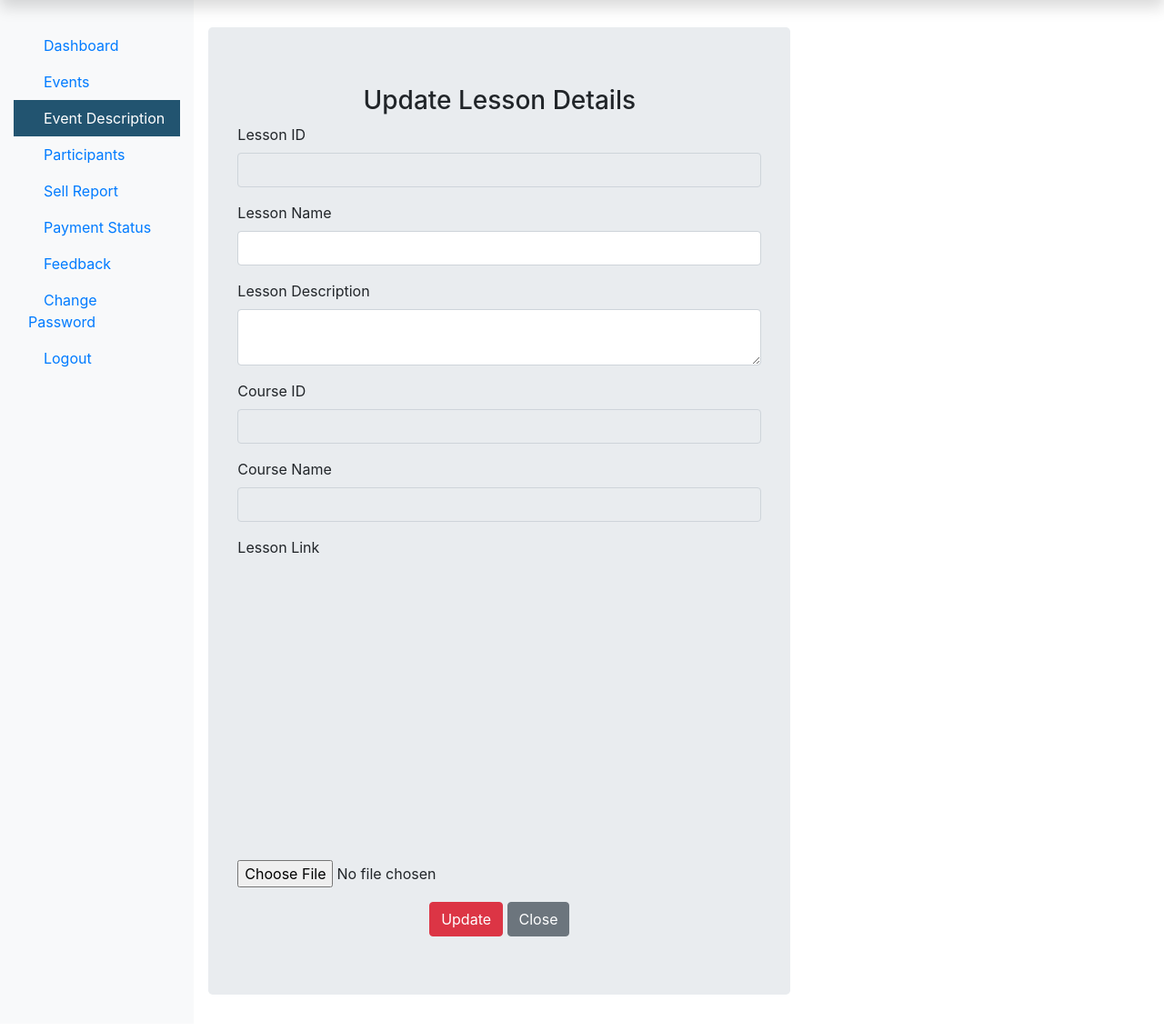
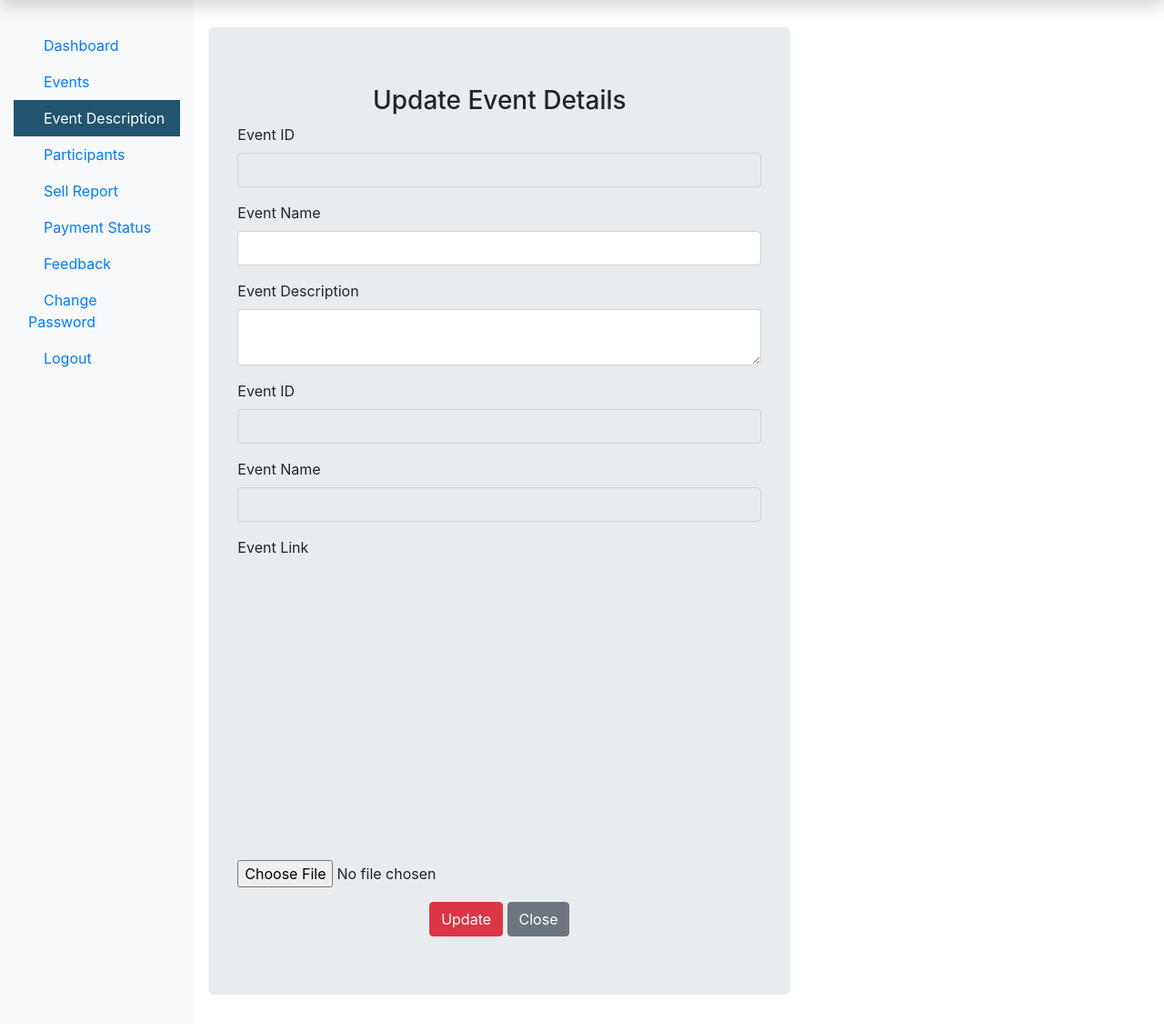
Before and after one commit to SANJEEV61/Event-Scheduler-Site, a PHP site: page /Admin/editlesson.php in a window 1280 px wide. Shown: the part 58-1192 px from the top of the page at 91% size. Run offline with PHP 8.4, Linux system fonts and the light colour scheme; a user stored in the database is signed in; some libraries are stand-ins or nearby versions; some web fonts are replaced.

Commit message:
first commit

```diff
--- a/Admin/addCourse.php
+++ b/Admin/addCourse.php
@@ -16,7 +16,7 @@ include('../dbConnection.php');
   // Checking for Empty Fields
   if(($_REQUEST['course_name'] == "") || ($_REQUEST['course_desc'] == "") || ($_REQUEST['course_author'] == "") || ($_REQUEST['course_duration'] == "") || ($_REQUEST['course_price'] == "") || ($_REQUEST['course_original_price'] == "")){
    // msg displayed if required field missing
-   $msg = '<div class="alert alert-warning col-sm-6 ml-5 mt-2" role="alert"> Fill All Fileds </div>';
+   $msg = '<div class="alert alert-warning col-sm-6 ml-5 mt-2" role="alert"> Fill All Fields </div>';
   } else {
    // Assigning User Values to Variable
    $course_name = $_REQUEST['course_name'];
@@ -32,10 +32,10 @@ include('../dbConnection.php');
     $sql = "INSERT INTO course (course_name, course_desc, course_author, course_img, course_duration, course_price, course_original_price) VALUES ('$course_name', '$course_desc','$course_author', '$img_folder', '$course_duration', '$course_price', '$course_original_price')";
     if($conn->query($sql) == TRUE){
      // below msg display on form submit success
-     $msg = '<div class="alert alert-success col-sm-6 ml-5 mt-2" role="alert"> Course Added Successfully </div>';
+     $msg = '<div class="alert alert-success col-sm-6 ml-5 mt-2" role="alert"> Event Added Successfully </div>';
     } else {
      // below msg display on form submit failed
-     $msg = '<div class="alert alert-danger col-sm-6 ml-5 mt-2" role="alert"> Unable to Add Course </div>';
+     $msg = '<div class="alert alert-danger col-sm-6 ml-5 mt-2" role="alert"> Unable to Add Event </div>';
     }
   }
   }
--- a/Admin/addLesson.php
+++ b/Admin/addLesson.php
@@ -16,7 +16,7 @@ include('../dbConnection.php');
   // Checking for Empty Fields
   if(($_REQUEST['lesson_name'] == "") || ($_REQUEST['lesson_desc'] == "") || ($_REQUEST['course_id'] == "") || ($_REQUEST['course_name'] == "")){
    // msg displayed if required field missing
-   $msg = '<div class="alert alert-warning col-sm-6 ml-5 mt-2" role="alert"> Fill All Fileds </div>';
+   $msg = '<div class="alert alert-warning col-sm-6 ml-5 mt-2" role="alert"> Fill All Fields </div>';
   } else {
    // Assigning User Values to Variable
    $lesson_name = $_REQUEST['lesson_name'];
@@ -30,10 +30,10 @@ include('../dbConnection.php');
     $sql = "INSERT INTO lesson (lesson_name, lesson_desc, lesson_link, course_id, course_name) VALUES ('$lesson_name', '$lesson_desc','$link_folder', '$course_id', '$course_name')";
     if($conn->query($sql) == TRUE){
      // below msg display on form submit success
-     $msg = '<div class="alert alert-success col-sm-6 ml-5 mt-2" role="alert"> Lesson Added Successfully </div>';
+     $msg = '<div class="alert alert-success col-sm-6 ml-5 mt-2" role="alert"> Event Added Successfully </div>';
     } else {
      // below msg display on form submit failed
-     $msg = '<div class="alert alert-danger col-sm-6 ml-5 mt-2" role="alert"> Unable to Add Lesson </div>';
+     $msg = '<div class="alert alert-danger col-sm-6 ml-5 mt-2" role="alert"> Unable to Add Event </div>';
     }
   }
   }
--- a/Admin/addnewstudent.php
+++ b/Admin/addnewstudent.php
@@ -16,7 +16,7 @@ include('../dbConnection.php');
   // Checking for Empty Fields
   if(($_REQUEST['stu_name'] == "") || ($_REQUEST['stu_email'] == "") || ($_REQUEST['stu_pass'] == "") || ($_REQUEST['stu_occ'] == "")){
    // msg displayed if required field missing
-   $msg = '<div class="alert alert-warning col-sm-6 ml-5 mt-2" role="alert"> Fill All Fileds </div>';
+   $msg = '<div class="alert alert-warning col-sm-6 ml-5 mt-2" role="alert"> Fill All Fields </div>';
   } else {
    // Assigning User Values to Variable
    $stu_name = $_REQUEST['stu_name'];
@@ -27,10 +27,10 @@ include('../dbConnection.php');
     $sql = "INSERT INTO student (stu_name, stu_email, stu_pass, stu_occ) VALUES ('$stu_name', '$stu_email', '$stu_pass', '$stu_occ')";
     if($conn->query($sql) == TRUE){
      // below msg display on form submit success
-     $msg = '<div class="alert alert-success col-sm-6 ml-5 mt-2" role="alert"> Student Added Successfully </div>';
+     $msg = '<div class="alert alert-success col-sm-6 ml-5 mt-2" role="alert"> Participant Added Successfully </div>';
     } else {
      // below msg display on form submit failed
-     $msg = '<div class="alert alert-danger col-sm-6 ml-5 mt-2" role="alert"> Unable to Add Student </div>';
+     $msg = '<div class="alert alert-danger col-sm-6 ml-5 mt-2" role="alert"> Unable to Add Participant </div>';
     }
   }
   }
--- a/Admin/editlesson.php
+++ b/Admin/editlesson.php
@@ -39,7 +39,7 @@ include('../dbConnection.php');
   }
  ?>
 <div class="col-sm-6 mt-5  mx-3 jumbotron">
-  <h3 class="text-center">Update Lesson Details</h3>
+  <h3 class="text-center">Update Event Details</h3>
   <?php
  if(isset($_REQUEST['view'])){
   $sql = "SELECT * FROM lesson WHERE lesson_id = {$_REQUEST['id']}";
@@ -49,28 +49,28 @@ include('../dbConnection.php');
  ?>
   <form action="" method="POST" enctype="multipart/form-data">
     <div class="form-group">
-      <label for="lesson_id">Lesson ID</label>
+      <label for="lesson_id">Event ID</label>
       <input type="text" class="form-control" id="lesson_id" name="lesson_id" value="<?php if(isset($row['lesson_id'])) {echo $row['lesson_id']; }?>" readonly>
     </div>
     <div class="form-group">
-      <label for="lesson_name">Lesson Name</label>
+      <label for="lesson_name">Event Name</label>
       <input type="text" class="form-control" id="lesson_name" name="lesson_name" value="<?php if(isset($row['lesson_name'])) {echo $row['lesson_name']; }?>">
     </div>
 
     <div class="form-group">
-      <label for="lesson_desc">Lesson Description</label>
+      <label for="lesson_desc">Event Description</label>
       <textarea class="form-control" id="lesson_desc" name="lesson_desc" row=2><?php if(isset($row['lesson_desc'])) {echo $row['lesson_desc']; }?></textarea>
     </div>
     <div class="form-group">
-      <label for="course_id">Course ID</label>
+      <label for="course_id">Event ID</label>
       <input type="text" class="form-control" id="course_id" name="course_id" value="<?php if(isset($row['course_id'])) {echo $row['course_id']; }?>" readonly>
     </div>
     <div class="form-group">
-      <label for="course_name">Course Name</label>
+      <label for="course_name">Event Name</label>
       <input type="text" class="form-control" id="course_name" name="course_name" onkeypress="isInputNumber(event)" value="<?php if(isset($row['course_name'])) {echo $row['course_name']; }?>" readonly>
     </div>
     <div class="form-group">
-      <label for="lesson_link">Lesson Link</label>
+      <label for="lesson_link">Event Link</label>
       <div class="embed-responsive embed-responsive-16by9">
        <iframe class="embed-responsive-item" src="<?php if(isset($row['lesson_link'])) {echo $row['lesson_link']; }?>" allowfullscreen></iframe>
       </div>
```
